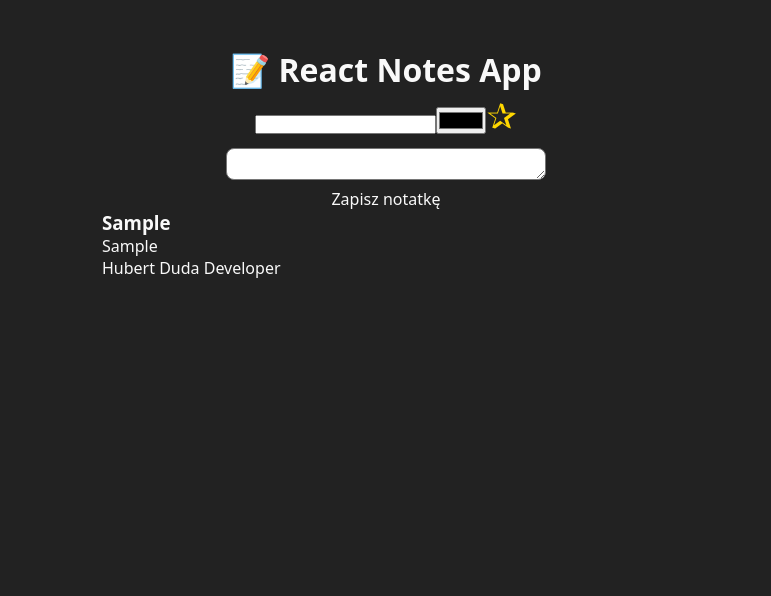
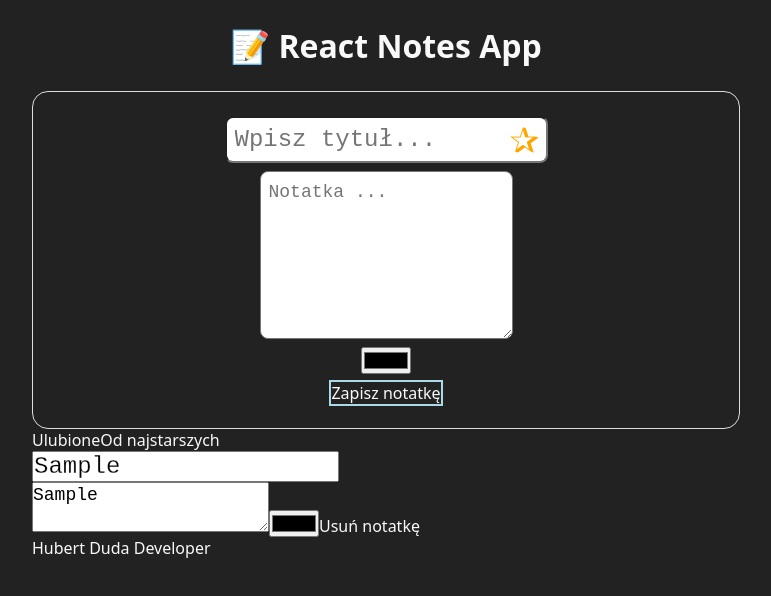
Before and after one commit to HubertDudaDeveloper/react-notes-app, a Next.js app: page / in a window 1280 px wide. Both pictures are taken after typing "Sample", "Sample" into the empty fields and a click on the button "Zapisz notatkę". Shown: the top 596 px of the page, without its empty margins (254-1025 px from the left). Built offline with nearby package versions, Linux system fonts and the light colour scheme.

Commit message:
add sort more style enchance noteItem

```diff
--- a/app/globals.scss
+++ b/app/globals.scss
@@ -4,8 +4,26 @@
   margin: 0;
   padding: 0;
 }
+
 body {
+  display: flex;
+  flex-direction: column;
+  justify-content: flex-start;
+  align-items: center;
   font-family: system-ui, sans-serif;
   background-color: #222;
   color: #f9f9f9;
 }
+
+button {
+  all: unset;
+}
+
+.app__main {
+  display: flex;
+  flex-direction: column;
+  gap: 24px;
+  padding: 24px;
+  width: 100%;
+  max-width: 756px;
+}
--- a/app/layout.tsx
+++ b/app/layout.tsx
@@ -8,9 +8,7 @@ export default function RootLayout({ children }: { children: ReactNode }) {
     <html lang="en">
       <head />
       <body>
-        <main
-          style={{ maxWidth: "600px", margin: "2rem auto", padding: "1rem" }}
-        >
+        <main className="app__main">
           <h1 style={{ textAlign: "center" }}>📝 React Notes App</h1>
           <NotesProvider>{children}</NotesProvider>
         </main>
--- a/app/page.module.scss
+++ b/app/page.module.scss
@@ -0,0 +1,3 @@
+*:focus {
+  outline: 2px solid lightblue !important;
+}
--- a/app/page.tsx
+++ b/app/page.tsx
@@ -3,10 +3,21 @@ import styles from "@/app/page.module.scss";
 import { NoteList } from "@/components/NoteList";
 
 export default function Home() {
+
+
   return (
     <div className={styles.page}>
       <main className={styles.main}>
         <NoteForm />
+        <div>
+          <button>
+            Ulubione
+          </button>
+
+          <button>
+            Od najstarszych
+          </button>
+        </div>
         <NoteList />
       </main>
       <footer className={styles.footer}>Hubert Duda Developer</footer>
--- a/assets/styles/NoteForm.module.scss
+++ b/assets/styles/NoteForm.module.scss
@@ -4,26 +4,41 @@
   gap: 8px;
   justify-content: center;
   align-items: center;
+  border: 1px solid #ddd;
+  border-radius: 16px;
+  padding: 24px 16px;
 
-  button {
-    all: unset;
+  .form__wrapper {
+    display: flex;
+    flex-direction: row;
+    justify-content: center;
+    align-items: center;
+    position: relative;
   }
 
   .form__isFavorite {
-    color: gold;
+    position: absolute;
+    color: orange;
     font-size: 36px;
+    right: 8px;
   }
 
   .form__title {
-    max-width: 320px;
+    font: 500 24px/24px monospace;
+    max-width: 756px;
+    min-width: 200px;
     width: 100%;
     border-radius: 8px;
+    padding: 8px;
   }
 
   .form__content {
-    min-width: 320px;
-    max-width: 756px;
+    padding: 8px;
+    max-width: 100%;
+    min-width: 200px;
     max-height: 600px;
     border-radius: 8px;
+    min-height: 168px;
+    font: 400 18px/24px monospace;
   }
 }
--- /dev/null
+++ b/assets/styles/NoteItem.module.scss
@@ -0,0 +1,21 @@
+.note__item {
+
+  .note__title {
+    font: 500 24px/24px monospace;
+    -webkit-text-stroke-width: 0.3px;
+    -webkit-text-stroke-color: white;
+  }
+
+  .note__content {
+    font: 400 18px/24px monospace;
+  }
+
+  .note__remove {
+
+  }
+
+  .note__date {
+
+  }
+
+}
--- a/components/NoteForm.tsx
+++ b/components/NoteForm.tsx
@@ -10,7 +10,7 @@ export const NoteForm = (): ReactElement => {
     id: "",
     title: "",
     content: "",
-    color: "",
+    color: "#000000",
     createdAt: "",
     isFavorite: false,
   };
@@ -36,20 +36,15 @@ export const NoteForm = (): ReactElement => {
 
   return (
     <form className={NoteFormModule.form}>
-      <div>
+      <div className={NoteFormModule.form__wrapper}>
         <input
-          className={NoteFormModule.title}
+          placeholder="Wpisz tytuł..."
+          className={NoteFormModule.form__title}
           type="text"
+          required
           value={note.title}
           onChange={(event: ChangeEvent<HTMLInputElement>) =>
             handleChange(event, "title")
-          }
-        />
-        <input
-          type="color"
-          value={note.color}
-          onChange={(event: ChangeEvent<HTMLInputElement>) =>
-            handleChange(event, "color")
           }
         />
         <button
@@ -62,10 +57,20 @@ export const NoteForm = (): ReactElement => {
       </div>
 
       <textarea
+        placeholder="Notatka ..."
         className={NoteFormModule.form__content}
         value={note.content}
+        required
         onChange={(event: ChangeEvent<HTMLTextAreaElement>) =>
           handleChange(event, "content")
+        }
+      />
+
+      <input
+        type="color"
+        value={note.color}
+        onChange={(event: ChangeEvent<HTMLInputElement>) =>
+          handleChange(event, "color")
         }
       />
       <button
--- a/components/NoteItem.tsx
+++ b/components/NoteItem.tsx
@@ -0,0 +1,60 @@
+import { INote } from "@/types/note";
+import { ChangeEvent, ReactElement } from "react";
+import NodeItem from "@/assets/styles/NoteItem.module.scss";
+import { useNotes } from "@/hooks/useNotes";
+
+interface INoteItemProps {
+  note: INote;
+  onRemoveNote: () => void;
+}
+
+export const NoteItem = ({
+  note,
+  onRemoveNote,
+}: INoteItemProps): ReactElement => {
+  const { updateNote } = useNotes();
+
+  const handleChange = (key: string, value: string | boolean) => {
+    const newNote: INote = { ...note, [key]: value };
+    updateNote(newNote);
+  };
+
+  return (
+    <div className={NodeItem.note__item} key={`${note.id}`}>
+      <div className={NodeItem.note__title__container}>
+        <input
+          type="text"
+          onChange={(event: ChangeEvent<HTMLInputElement>) => handleChange('title', event.target.value)}
+          className={NodeItem.note__title}
+          style={{ color: note.color }}
+          value={note.title}
+        />
+      </div>
+      <textarea
+        onChange={(event: ChangeEvent<HTMLTextAreaElement>) =>
+          handleChange("content", event.target.value)
+        }
+        className={NodeItem.note__content}
+      >
+          {note.content}
+        </textarea>
+      <input
+        type="color"
+        value={note.color}
+        onChange={(event: ChangeEvent<HTMLInputElement>) =>
+          handleChange("color", event.target.value)
+        }
+        className={NodeItem.note__color}
+      />
+      <button
+        className={NodeItem.note__remove}
+        type="button"
+        onClick={() => onRemoveNote()}
+      >
+        Usuń notatkę
+      </button>
+    </div>
+  );
+};
+
+export default NoteItem;
--- a/components/NoteList.tsx
+++ b/components/NoteList.tsx
@@ -2,25 +2,21 @@
 
 import { useNotes } from "@/hooks/useNotes";
 import { INote } from "@/types/note";
+import { ReactElement } from "react";
+import NoteItem from "@/components/NoteItem";
 
-export const NoteList = () => {
-  const { notes } = useNotes();
+export const NoteList = (): ReactElement => {
+  const { notes, removeNote } = useNotes();
+
+  const handleRemoveNote = (noteId: string) => {
+    removeNote(noteId);
+  }
 
   return (
     <>
-      { notes.map((note: INote, index: number) =>
+      { notes.map((note: INote) =>
         (
-          <div key={`${note.id} - ${index}`}>
-            <h3>
-              { note.title }
-            </h3>
-            <p>
-              { note.content }
-            </p>
-            <span>
-              { note.color }
-            </span>
-          </div>
+          <NoteItem key={note.id} note={note} onRemoveNote={() => handleRemoveNote(note.id)}/>
         )
       ) }
     </>
--- a/context/NotesContext.tsx
+++ b/context/NotesContext.tsx
@@ -1,34 +1,80 @@
 "use client";
 
-import { INote } from "@/types/note";
+import { ENotesSortValue, INote } from "@/types/note";
 import { loadNotes, saveNotes } from "@/utils/storage";
 import { createContext, ReactNode, useEffect, useState } from "react";
 
 type TNotesContext = {
   notes: INote[];
+  sortValue: ENotesSortValue;
   getNotes: () => void;
   addNote: (note: INote) => void;
+  removeNote: (noteId: string) => void;
+  sortNotes: (value: ENotesSortValue) => void;
+  updateNote: (note: INote) => void;
+  setSortValue: (value: ENotesSortValue) => void;
 };
 
 export const NotesContext = createContext<TNotesContext | undefined>(undefined);
 
 export const NotesProvider = ({ children }: { children: ReactNode }) => {
   const [notes, setNotes] = useState<INote[]>([]);
+  const [sortValue, setSortValue] = useState<ENotesSortValue>(
+    ENotesSortValue.ASC
+  );
 
   useEffect(() => {
     getNotes();
   }, []);
 
-  const getNotes = () => setNotes(loadNotes());
+  const getNotes = (): void => setNotes(loadNotes());
 
-  const addNote = (note: INote) => {
+  const sortNotes = (value: ENotesSortValue): void => {
+    notes.sort((prevNote, nextNote) => {
+      const sortOrder =
+        value === ENotesSortValue.ASC
+          ? prevNote.createdAt < nextNote.createdAt
+          : prevNote.createdAt > nextNote.createdAt;
+
+      return sortOrder ? -1 : !sortOrder ? 1 : 0;
+    });
+  };
+
+  const addNote = (note: INote): void => {
+    note.id = notes.length
+      ? String(Number(notes[notes.length - 1].id) + 1)
+      : "0";
+    note.createdAt = new Date().toISOString();
     const newNotes = [...notes, note];
     setNotes(newNotes);
     saveNotes(newNotes);
   };
 
+  const removeNote = (noteId: string): void => {
+    const newNotes = notes.filter((note: INote) => note.id !== noteId);
+    setNotes(newNotes);
+    console.log(newNotes);
+    saveNotes(newNotes);
+  };
+
+  const updateNote = (note: INote) => {
+    const newNotes = [...notes.filter((fNote) => fNote.id !== note.id), note];
+    setNotes(newNotes);
+  };
+
   return (
-    <NotesContext.Provider value={{ notes, getNotes, addNote }}>
+    <NotesContext.Provider
+      value={{
+        notes,
+        getNotes,
+        addNote,
+        removeNote,
+        sortNotes,
+        updateNote,
+        sortValue,
+        setSortValue,
+      }}
+    >
       {children}
     </NotesContext.Provider>
   );
--- a/types/note.ts
+++ b/types/note.ts
@@ -6,3 +6,8 @@ export interface INote {
   color: string;
   isFavorite: boolean;
 }
+
+export enum ENotesSortValue {
+  DESC = 'descending',
+  ASC = 'ascscending'
+}
```
Also changed, not shown: 1 other file (tests, documents, lock files or other folders).
